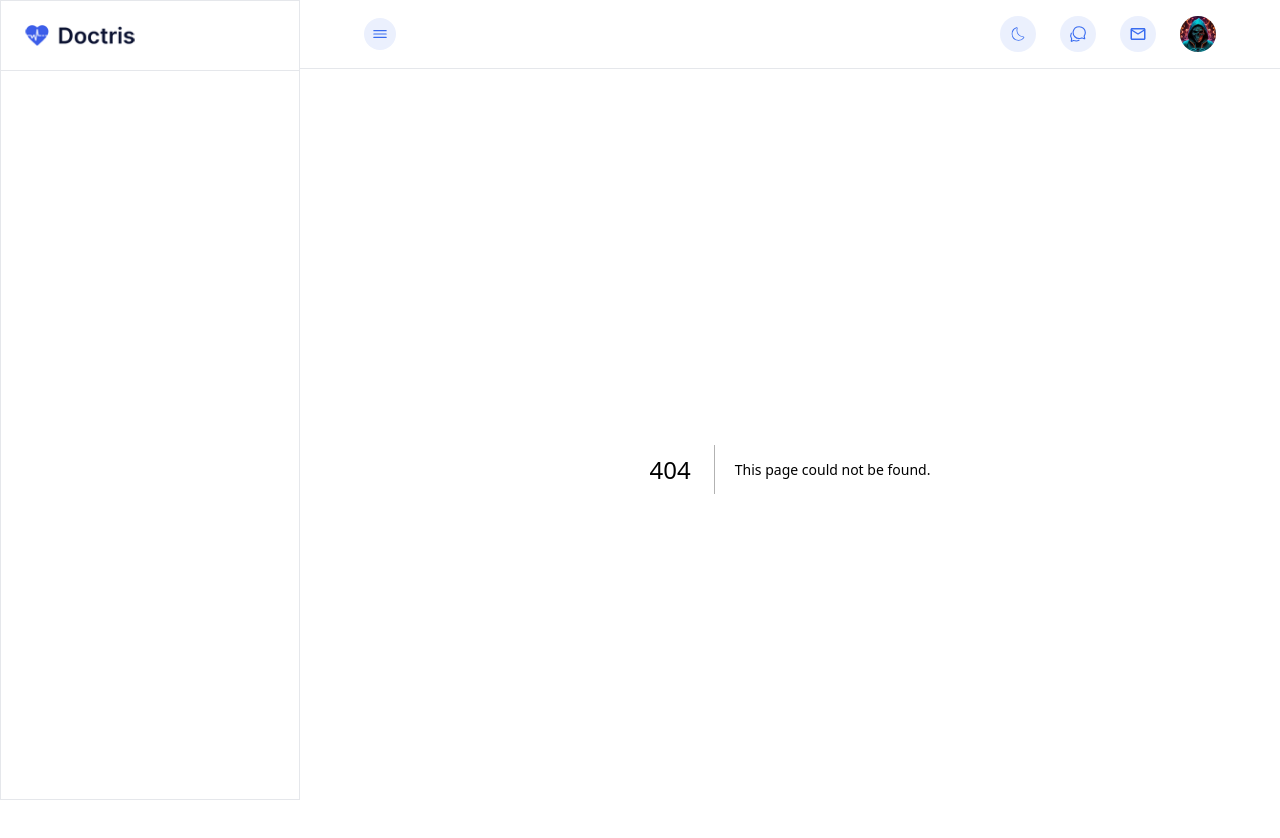
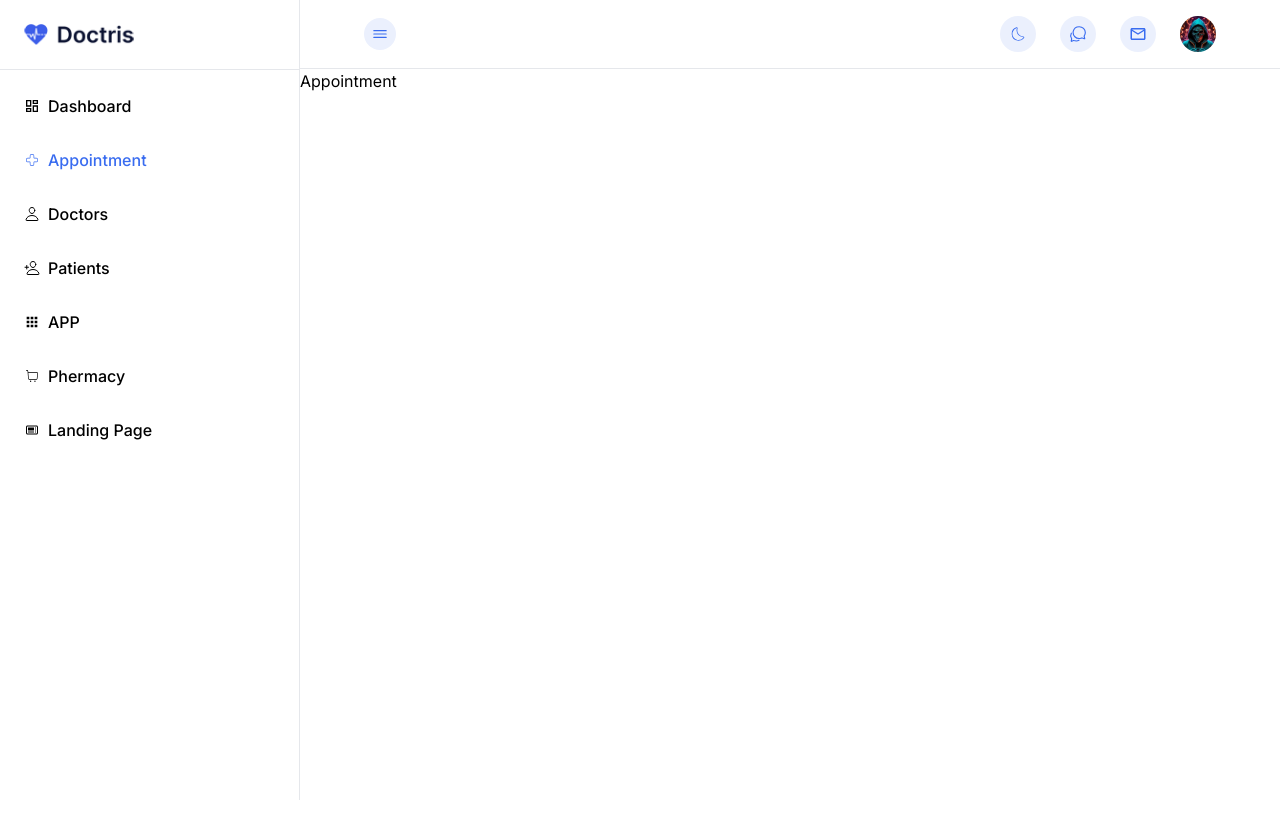
Before and after one commit to MRP-rakib/dashboard, a Next.js app: page /appointment in a window 1280 px wide. Before the commit this address had no page. Shown: the top 838 px of the page. After the commit the page ends 800 px from the top, so only its background shows below. Built offline with nearby package versions, Linux system fonts and the light colour scheme.

Commit message:
all page setup done in dashboard sidebar

```diff
--- /dev/null
+++ b/src/app/appointment/page.tsx
@@ -0,0 +1,9 @@
+import React from 'react'
+
+function Appointment() {
+  return (
+    <div>Appointment</div>
+  )
+}
+
+export default Appointment
--- /dev/null
+++ b/src/app/doctors/page.tsx
@@ -0,0 +1,9 @@
+import React from 'react'
+
+function Doctors() {
+  return (
+    <div>Doctors</div>
+  )
+}
+
+export default Doctors
--- a/src/app/globals.css
+++ b/src/app/globals.css
@@ -1,5 +1,13 @@
+@import url('https://fonts.googleapis.com/css2?family=Inter:ital,opsz,wght@0,14..32,100..900;1,14..32,100..900&display=swap');
 @import "tailwindcss";
 @custom-variant dark (&:where(.dark, .dark *));
+
+@theme{
+    --color-primary:#396CF0
+}
+body{
+    font-family: "Inter", sans-serif;
+}
 .dark{
     background-color: #161C2D;
 }
--- /dev/null
+++ b/src/app/patients/page.tsx
@@ -0,0 +1,9 @@
+import React from 'react'
+
+function Patients() {
+  return (
+    <div>Patients</div>
+  )
+}
+
+export default Patients
--- a/src/components/navbar/Navbar.tsx
+++ b/src/components/navbar/Navbar.tsx
@@ -26,24 +26,24 @@ function Navbar() {
         <nav className='sticky top-0 left-0 w-full py-4 border-b border-gray-200 dark:border-gray-600 z-50 bg-white dark:bg-[#161C2D]'>
             <Container>
                 <div className='flex items-center justify-between'>
-                    <button onClick={() => dispatch(toggleSidebar())} className='text-[18px] text-[#396CF0] hover:text-white
+                    <button onClick={() => dispatch(toggleSidebar())} className='text-[18px] text-primary hover:text-white
                     bg-[#EBF0FD] dark:bg-[#1F2F48] hover:bg-[#396CF0] flex items-center justify-center w-8 h-8 rounded-full
                      transition-colors duration-300 cursor-pointer'><IoIosMenu />
                     </button>
                     <div className='flex items-center gap-4 lg:gap-6'>
-                        <span onClick={()=>dispatch(toggleTheme())} className='text-[18px] text-[#396CF0] hover:text-white
+                        <span onClick={()=>dispatch(toggleTheme())} className='text-[18px] text-primary hover:text-white
                     bg-[#EBF0FD] dark:bg-[#1F2F48] hover:bg-[#396CF0] flex items-center justify-center w-7.5 h-7.5 lg:w-9  lg:h-9 rounded-full
                      transition-colors duration-300 cursor-pointer'>{dark?(<CiLight />):(<CiDark />)}
                         </span>
-                        <span className='text-[18px] text-[#396CF0] hover:text-white
+                        <span className='text-[18px] text-primary hover:text-white
                     bg-[#EBF0FD] dark:bg-[#1F2F48] hover:bg-[#396CF0] flex items-center justify-center w-7.5 h-7.5 lg:w-9  lg:h-9 rounded-full
                      transition-colors duration-300 cursor-pointer'><IoChatbubblesOutline />
                         </span>
-                        <span className='text-[18px] text-[#396CF0] hover:text-white
+                        <span className='text-[18px] text-primary hover:text-white
                     bg-[#EBF0FD] dark:bg-[#1F2F48] hover:bg-[#396CF0] flex items-center justify-center w-7.5 h-7.5 lg:w-9  lg:h-9 rounded-full
                      transition-colors duration-300 cursor-pointer'><MdOutlineEmail />
                         </span>
-                        <span className='text-[18px] text-[#396CF0] hover:text-white
+                        <span className='text-[18px] text-primary hover:text-white
                     bg-[#EBF0FD] dark:bg-[#1F2F48] hover:bg-[#396CF0] flex items-center justify-center w-7.5 h-7.5 lg:w-9  lg:h-9 rounded-full
                      transition-colors duration-300 cursor-pointer overflow-hidden'>
                         <Image src='/profile.jpg' width={36} height={36} alt='profile'/>
--- a/src/components/navbar/Sidebar.tsx
+++ b/src/components/navbar/Sidebar.tsx
@@ -1,18 +1,28 @@
 'use client'
 import Link from 'next/link'
-import React from 'react'
 import { useAppSelector } from '@/redux/hooks'
 import Image from 'next/image'
+import { MdOutlineDashboard } from "react-icons/md";
+import { CiMedicalCross } from "react-icons/ci";
+import { usePathname } from 'next/navigation';
+import { IoPersonOutline } from "react-icons/io5";
+import { IoPersonAddOutline } from "react-icons/io5";
+import { MdApps } from "react-icons/md";
+import { CiShoppingCart } from "react-icons/ci";
+import { LiaPagerSolid } from "react-icons/lia";
+
 
 function Sidebar() {
         const {isOpen} = useAppSelector(state=>state.sidebar)
         const {dark} = useAppSelector(state=>state.darkmode)
+        const pathName = usePathname()
 
     return (
-        <aside className={`${isOpen?'lg:border-r border w-full max-w-[250px]  md:max-w-[300px] ':'w-0 max-w-0'}  transition-all duration-300 fixed top-16 z-50
+        <aside className={`${isOpen?'border-r w-full max-w-[250px]  md:max-w-[300px] ':'w-0 max-w-0'}  transition-all duration-300 fixed top-16 z-50
          bg-white dark:bg-[#161C2D] h-screen
          lg:sticky lg:top-0 left-0  border-gray-200 dark:border-gray-600 overflow-y-auto`}>
-           <div className='py-6 pl-6 lg:border-b lg:border-gray-200 dark:border-gray-600'>
+          <div className=''>
+             <div className='py-6 pl-6 lg:border-b lg:border-gray-200 dark:border-gray-600'>
             <Link href='/'>
             {dark?(
                 <Image src='/logo-light.png' width={110} height={60} alt='logo'/>
@@ -21,6 +31,65 @@ function Sidebar() {
             )}
             </Link>
            </div>
+           <ul className='flex flex-col gap-7.5 py-6 pl-6'>
+              <li>
+                <Link href='/'>
+              <span className={`${pathName === '/'&& 'text-primary dark:text-white'}
+              flex items-center gap-2 text-[14px] lg:text-[16px] dark:text-gray-300 dark:hover:text-white font-medium
+                  `}>
+                <MdOutlineDashboard /> <p>Dashboard</p></span>
+              </Link>
+              </li>
+              <li>
+                <Link href='/appointment'>
+              <span className={`${pathName === '/appointment'&& 'text-primary dark:text-white'}
+              flex items-center gap-2 text-[14px] lg:text-[16px] dark:text-gray-300 dark:hover:text-white font-medium
+                  `}>
+                <CiMedicalCross /> <p>Appointment</p></span>
+              </Link>
+              </li>
+              <li>
+                <Link href='/doctors'>
+              <span className={`${pathName === '/doctors'&& 'text-primary dark:text-white'}
+              flex items-center gap-2 text-[14px] lg:text-[16px] dark:text-gray-300 dark:hover:text-white font-medium
+                  `}>
+               <IoPersonOutline /> <p>Doctors</p></span>
+              </Link>
+              </li>
+              <li>
+                <Link href='/patients'>
+              <span className={`${pathName === '/patients'&& 'text-primary dark:text-white'}
+              flex items-center gap-2 text-[14px] lg:text-[16px] dark:text-gray-300 dark:hover:text-white font-medium
+                  `}>
+               <IoPersonAddOutline /> <p>Patients</p></span>
+              </Link>
+              </li>
+              <li>
+                <Link href='/patients'>
+              <span className={`${pathName === '/patients'&& 'text-primary dark:text-white'}
+              flex items-center gap-2 text-[14px] lg:text-[16px] dark:text-gray-300 dark:hover:text-white font-medium
+                  `}>
+               <MdApps /> <p>APP</p></span>
+              </Link>
+              </li>
+              <li>
+                <Link href='/patients'>
+              <span className={`${pathName === '/patients'&& 'text-primary dark:text-white'}
+              flex items-center gap-2 text-[14px] lg:text-[16px] dark:text-gray-300 dark:hover:text-white font-medium
+                  `}>
+               <CiShoppingCart /> <p>Phermacy</p></span>
+              </Link>
+              </li>
+              <li>
+                <Link href='https://shreethemes.in/doctris/layouts/landing/index-two.html' target='_blank'>
+              <span className={`
+              flex items-center gap-2 text-[14px] lg:text-[16px] dark:text-gray-300 dark:hover:text-white font-medium
+                  `}>
+               <LiaPagerSolid /> <p>Landing Page</p></span>
+              </Link>
+              </li>
+           </ul>
+          </div>
         </aside>
     )
 }
```
